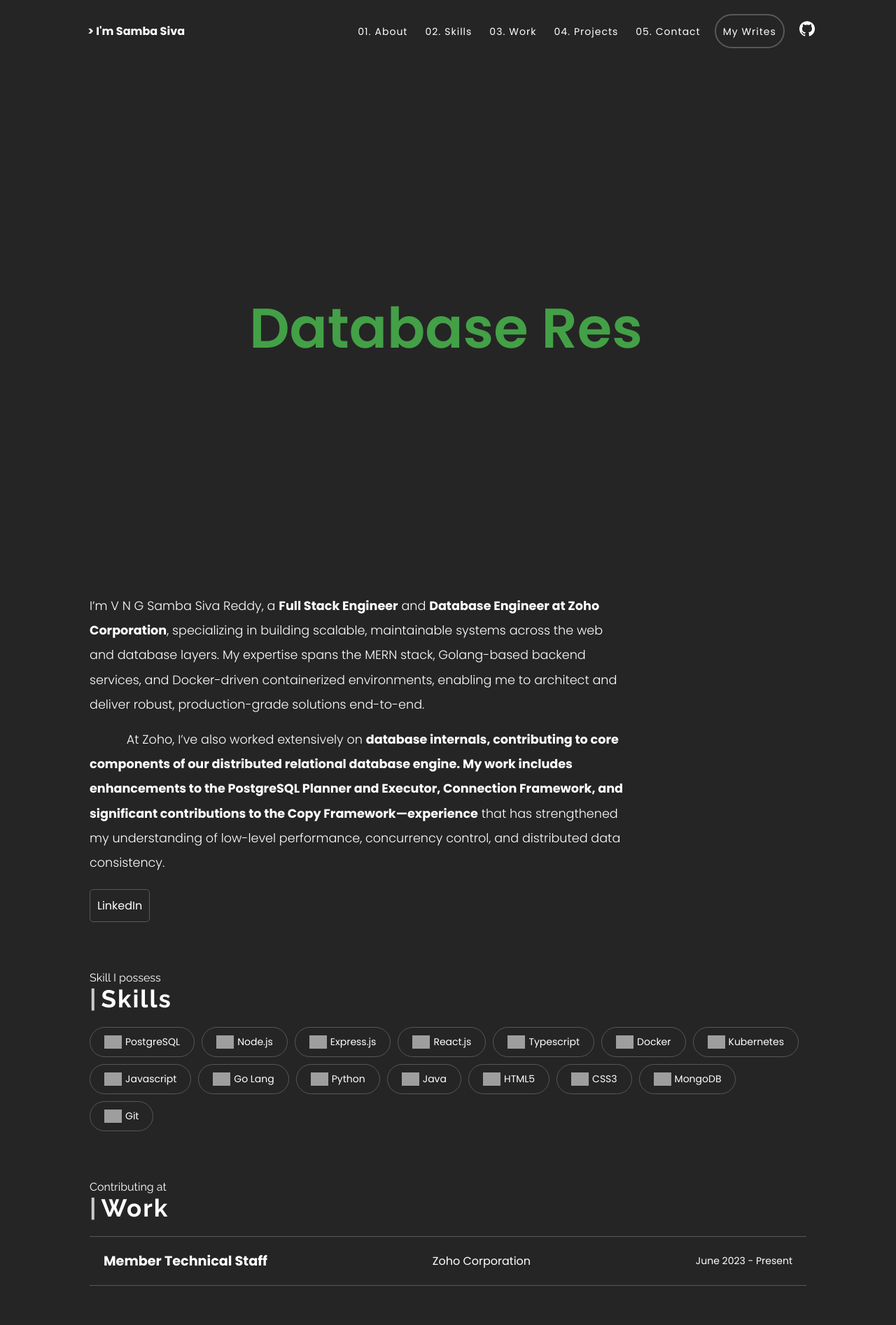
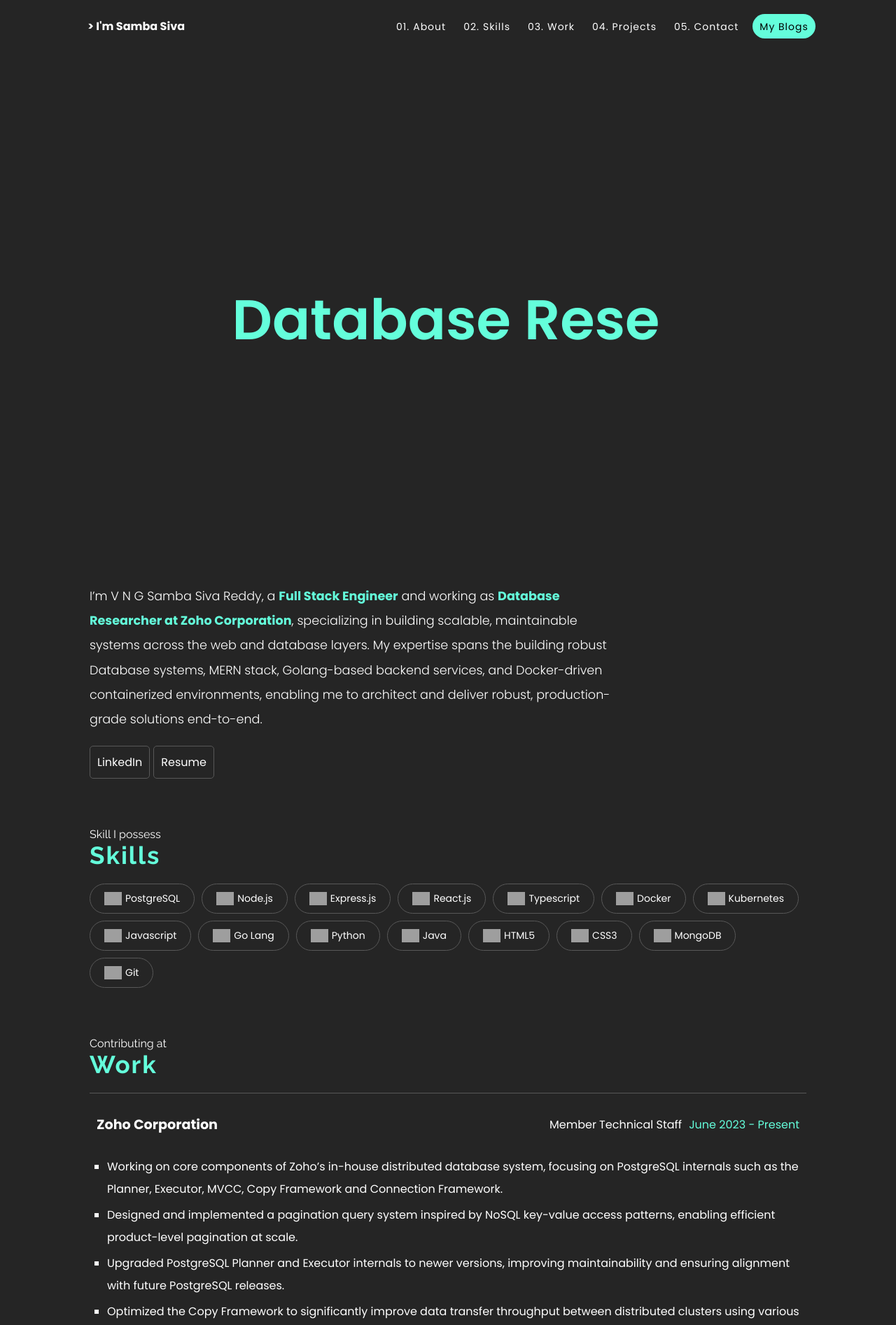
Before and after one commit to sambasivareddy-ch/sambasiva, a React (Create React App) app: page / in a window 1280 px wide. Shown: the top 1894 px of the page at 70% size. Built offline with nearby package versions, Linux system fonts and the light colour scheme; grey boxes are pictures that could not be loaded.

Commit message:
Improved styles
Added job description

```diff
--- a/src/components/Experience.js
+++ b/src/components/Experience.js
@@ -5,9 +5,20 @@ import styles from "../styles/page.module.css";
 const Experience = (props) => {
   return (
     <div className={styles["new-experience-wrapper"]}>
-      <p className={styles['designation']}>{props.exp.designation}</p>
-      <p className={styles['company']}>{props.exp.company}</p>
-      <p className={styles['period']}>{props.exp.period}</p>
+      <div className={styles["new-experience"]}>
+        <p className={styles['company']}>{props.exp.company}</p>
+        <div className={styles['company-meta']}>
+          <p className={styles['designation']}>{props.exp.designation}</p>
+          <p className={styles['period']}>{props.exp.period}</p>
+        </div>
+      </div>
+      {props.exp.description && <div className={styles['description']}>
+        <ul>
+          {props.exp.description.map((point) => {
+            return <li key={Math.random()}>{point}</li>
+          })}
+        </ul>
+      </div>}
     </div>
   );
 };
--- a/src/components/Experiences.js
+++ b/src/components/Experiences.js
@@ -9,11 +9,12 @@ const experiences = [
         designation: "Member Technical Staff",
         company: "Zoho Corporation",
         description: [
-      'Designed a NoSQL mimiced Planner and Executor to run queries in NoSQL format in Postgres Distributed Environment',
-      'Refined execution plans and resource allocation strategies to achieve 50% faster query execution within a distributed environment',
-      'Achieved up to 50 % improvement in file transfer speeds by leveraging the SCP protocol for lightweight, compressed and high-speed data transmission.',
-      'Skills: C, Postgres, RDBMS, C++, Postgres Internals',
-    ]
+            "Working on core components of Zoho’s in-house distributed database system, focusing on PostgreSQL internals such as the Planner, Executor, MVCC, Copy Framework and Connection Framework.",
+            "Designed and implemented a pagination query system inspired by NoSQL key-value access patterns, enabling efficient product-level pagination at scale.",
+            "Upgraded PostgreSQL Planner and Executor internals to newer versions, improving maintainability and ensuring alignment with future PostgreSQL releases.",
+            "Optimized the Copy Framework to significantly improve data transfer throughput between distributed clusters using various protocols/tools like SCP/Netcat.",
+            "Built a Python-based automated testing framework to synthesize real-world query patterns, leading to major insights and measurable performance improvements across the product.",
+        ],
     },
     {
         period: "January 2023 - May 2023",
@@ -23,14 +24,15 @@ const experiences = [
 ];
 
 const Experiences = () => {
-
     return (
         <div id="experience" className={styles["experience-wrapper"]}>
-      <p className={styles['caption']}>Contributing at</p>
+            <p className={styles["caption"]}>Contributing at</p>
             <h2 className={styles["title"]}>Work</h2>
             <div className={styles["experiences_wrapper"]}>
-        <div className={styles['experiences']}>
-          <Experience exp={experiences[0]}/>
+                <div className={styles["experiences"]}>
+                    {experiences.map((exp) => {
+                      return <Experience exp={exp}/>
+                    })}
                 </div>
             </div>
         </div>
--- a/src/components/Intro.js
+++ b/src/components/Intro.js
@@ -7,10 +7,7 @@ const Intro = () => {
     <div className={styles["intro-wrapper"]} id="about">
       <p className={styles["intro-me"]}>
         <p className={styles["about-me"]}>
-        I’m V N G Samba Siva Reddy, a <b>Full Stack Engineer</b> and <b>Database Engineer at Zoho Corporation</b>, specializing in building scalable, maintainable systems across the web and database layers. My expertise spans the MERN stack, Golang-based backend services, and Docker-driven containerized environments, enabling me to architect and deliver robust, production-grade solutions end-to-end.
-        </p>
-        <p className={styles["about-me"]}>
-        At Zoho, I’ve also worked extensively on <b>database internals, contributing to core components of our distributed relational database engine. My work includes enhancements to the PostgreSQL Planner and Executor, Connection Framework, and significant contributions to the Copy Framework—experience</b> that has strengthened my understanding of low-level performance, concurrency control, and distributed data consistency.
+        I’m V N G Samba Siva Reddy, a <b style={{color: "#64FEDB"}}>Full Stack Engineer</b> and working as <b style={{color: "#64FEDB"}}>Database Researcher at Zoho Corporation</b>, specializing in building scalable, maintainable systems across the web and database layers. My expertise spans the building robust Database systems, MERN stack, Golang-based backend services, and Docker-driven containerized environments, enabling me to architect and deliver robust, production-grade solutions end-to-end.
         </p>
       </p>
       <div className={styles['info-links']}>
@@ -24,15 +21,15 @@ const Intro = () => {
         >
           LinkedIn
         </a>
-        {/* <a
-          href="https://drive.google.com/file/d/1qxnK_7-Zj3bVdxGUlGAGaZEhyG6DMhh3/view"
+        <a
+          href="https://drive.google.com/file/d/1nDr5RtHl5S5Vj-Wb2kMFd-DyLnC6IL-Z/view"
           alt="resume"
           className={styles["resume-link"]}
           target="_blank"
           rel="noreferrer"
         >
           Resume
-        </a> */}
+        </a>
       </div>
     </div>
   );
--- a/src/components/Navigation.js
+++ b/src/components/Navigation.js
@@ -72,17 +72,7 @@ const Navigation = () => {
           </li>
           <li className={styles['blog-btn']}>
             <a className={styles["nav-link"]} href="https://bysiva.blog" aria-label="portfolio" target="_blank" rel="noreferrer">
-              My Writes
-            </a>
-          </li>
-          <li>
-            <a
-              href="https://github.com/sambasivareddy-ch"
-              rel="noreferrer"
-              target="_blank"
-              aria-label="github"
-            >
-              <GitHubIcon />
+              My Blogs
             </a>
           </li>
         </ol>
--- a/src/components/TypingTitles.js
+++ b/src/components/TypingTitles.js
@@ -1,3 +1,4 @@
+// components/TypingTitles.jsx
 import { useState, useEffect } from "react";
 import styles from "../styles/typingtitles.module.css";
 
@@ -18,6 +19,7 @@ export default function TypingTitles() {
       );
 
       if (!isDeleting && displayText === current) {
+        // start deleting after a pause
         setTimeout(() => setIsDeleting(true), 1200);
       }
 
@@ -28,12 +30,14 @@ export default function TypingTitles() {
     }, speed);
 
     return () => clearTimeout(handler);
-  }, [displayText, isDeleting, titles, index]);
+  }, [displayText, isDeleting, index, titles]);
 
   return (
-    <h1 className={styles["my-role"]}>
-      {displayText}
-      <span className={styles.cursor}>|</span>
-    </h1>
+    <div className={styles.titleWrapper}>
+      <h1 className={styles["my-role"]} aria-live="polite">
+        {displayText}
+        <span className={styles.cursor} aria-hidden="true">|</span>
+      </h1>
+    </div>
   );
 }
--- a/src/projectinfo.js
+++ b/src/projectinfo.js
@@ -5,9 +5,9 @@ const PROJECTS_DATA = [
         link: "https://bysiva.blog/",
         gitlink: "https://github.com/sambasivareddy-ch/writes-by-siva",
         description:
-            `This is a full-stack blogging application designed to share technical articles, coding solutions, and developer-focused blogs. It covers trending topics in software development such as AI/ML, the MERN stack, and modern engineering practices. The blog section includes detailed posts on system design and core computer science concepts, while the coding section focuses on competitive programming with practical solutions and explanations.
-            Each post is structured for clarity and usefulness, helping readers quickly grasp key ideas. Whether you’re a beginner or an experienced developer, the goal is to provide a clean, organized, and interactive platform to learn, explore, and grow in the tech field.`,
-        skills: ["React.Js", "Next.js", "CSS", "Node.js", "Express.js", "PostgreSQL", "Redis", "Gemini AI"],
+            `This is a full-stack blogging application designed to share technical articles, coding solutions, and developer-focused blogs. It covers trending topics in software development such as MERN stack, and modern engineering practices. The blog section includes detailed posts on system design and core computer science concepts, while the coding section focuses on competitive programming with practical solutions and explanations.
+            Each post is structured for clarity and usefulness, helping readers quickly grasp key ideas. `,
+        skills: ["React.Js", "Next.js", "CSS", "Node.js", "Express.js", "PostgreSQL", "Redis"],
         status: "Completed",
         preview: true,
         features: [],
@@ -40,28 +40,6 @@ const PROJECTS_DATA = [
             "best-practices": "96",
             seo: "100",
         },
-    },
-    {
-        id: "project2",
-        project_name: "Spotify Profile",
-        link: "https://music-dashboard-spotify.vercel.app/",
-        gitlink: "https://github.com/sambasivareddy-ch/spotify-profile-client",
-        description:
-            "A sleek and responsive frontend application that integrates with the Spotify Web API to deliver a personalized music dashboard.",
-        skills: ["React (TS)", "Express.js", "Spotify API"],
-        status: "Completed",
-        preview: false,
-        features: [
-            "Spotify OAuth login for secure authentication.",
-            "Display user's top artists with name, popularity, followers count, and genres.",
-            "Show user's playlists with ability to view songs inside each playlist.",
-            "Display user's top songs based on listening history.",
-            "Show detailed song information including artist, release year, popularity, and duration.",
-            "Allow user to play songs using web browser or mobile Spotify app.",
-            "Display currently playing song with real-time updates.",
-            "Show user's playback queue with upcoming tracks.",
-            "Responsive design for optimal experience across desktop, tablet, and mobile.",
-        ],
     },
     {
         id: "project3",
--- a/src/styles/navigation.module.css
+++ b/src/styles/navigation.module.css
@@ -60,10 +60,15 @@
 }
 
 .blog-btn {
-    border: solid 2px var(--border-color);
-    padding: 10px;
+    padding: 5px 10px;
     border-radius: 5pc;
     cursor: pointer;
+    background-color: var(--cyan-color);
+}
+
+.blog-btn a {
+    background-color: transparent;
+    color: #000;
 }
 
 .blog-btn:hover {
@@ -72,6 +77,7 @@
 
 .blog-btn:hover a {
     text-decoration: none;
+    background-color: transparent;
 }
 
 @media screen and (max-width: 599px) {
@@ -108,8 +114,9 @@
     }
     .navigation {
         flex-direction: column;
+        align-items: flex-start;
         justify-content: flex-start;
-        gap: 10px 0;
+        gap: 20px 0;
     }
     .sticky-nav {
         position: fixed;
@@ -152,8 +159,9 @@
     }
     .navigation {
         flex-direction: column;
+        align-items: flex-start;
         justify-content: flex-start;
-        gap: 10px 0;
+        gap: 20px 0;
     }
     .sticky-nav {
         position: fixed;
--- a/src/styles/page.module.css
+++ b/src/styles/page.module.css
@@ -212,24 +212,46 @@
 }
 
 .new-experience-wrapper {
+  border-top: solid 1px var(--border-color);
+  border-bottom: solid 1px var(--border-color);
+  padding: 10px;
+}
+
+.new-experience {
   display: flex;
   justify-content: space-between;
   align-items: center;
   align-content: center;
   gap: 10px;
-  padding: 20px;
-  border-top: solid 1px var(--border-color);
-  border-bottom: solid 1px var(--border-color);
+  padding: 20px 0;
+  box-sizing: border-box;
 }
 
-.new-experience-wrapper .designation {
+.new-experience-wrapper .description ul{
+  list-style-type: square;
+  margin: 10px 0 10px 15px;
+}
+
+.new-experience-wrapper .description ul li {
+  margin: 5px 0;
+  line-height: 2;
+}
+
+.new-experience .company {
   font-size: 1.2em;
   color: var(--primary-text);
   font-weight: bolder;
 }
 
-.period {
-  font-size: 14px;
+.company-meta {
+  display: flex;
+  flex-wrap: wrap;
+  align-items: center;
+  gap: 10px;
+}
+
+.company-meta p:nth-child(2) {
+  color: var(--cyan-color);
 }
 
 .experience-details {
@@ -264,7 +286,7 @@
 }
 
 .title {
-  color: var(--primary-text);
+  color: var(--cyan-color);
   margin: 0 0 20px;
   font-size: 35px;
   font-weight: bolder;
@@ -276,11 +298,11 @@
   gap: 5px;
 }
 
-.title::before {
+/* .title::before {
   content: "|";
   display: block;
   color: var(--secondary-text);
-}
+} */
 
 /* .title::after {
     content: "";
@@ -713,7 +735,7 @@
     width: 100%;
     height: 350px;
   }
-  .new-experience-wrapper {
+  .new-experience {
     flex-direction: column;
     justify-content: flex-start;
     align-items: flex-start;
--- a/src/styles/typingtitles.module.css
+++ b/src/styles/typingtitles.module.css
@@ -1,20 +1,54 @@
-.my-role {
-    font-size: 5rem;
-    font-weight: 600;
-    white-space: nowrap;
-    color: var(--green-color);
+/* styles/typingtitles.module.css */
+
+.titleWrapper {
+    /* makes sure the title can't overflow the page horizontally */
+    max-width: 100%;
+    padding: 0 1rem; /* small horizontal padding on mobile */
+    box-sizing: border-box;
+    display: block;
+    overflow: visible; /* keep visible for typing caret */
 }
 
+/* Responsive font sizing - shrinks on small screens and caps on large ones */
+.my-role {
+    font-size: clamp(
+        1.6rem,
+        6.5vw,
+        5rem
+    ); /* min 1.6rem, fluid by viewport width, max 5rem */
+    font-weight: 600;
+    line-height: 1;
+    margin: 0;
+    color: var(--cyan-color);
+    /* Prefer not to wrap on mid/large screens, but allow wrapping on very small screens */
+    white-space: nowrap;
+    overflow: hidden; /* prevents horizontal scroll from very long words */
+    text-overflow: clip;
+    max-width: 100%;
+    box-sizing: border-box;
+}
+
+/* If the title is still too long on very small screens, allow it to wrap */
+@media (max-width: 380px) {
+    .my-role {
+        white-space: normal;
+        word-break: break-word;
+    }
+}
+
+/* Cursor styling (small device-friendly) */
 .cursor {
     display: inline-block;
     width: 2px;
-    background: #000;
+    height: 1.05em;
+    background: currentColor;
     margin-left: 4px;
     animation: blink 0.7s steps(1) infinite;
+    vertical-align: bottom;
 }
 
 @keyframes blink {
     50% {
-      opacity: 0;
+        opacity: 0;
     }
 }
```
Lines whose indentation alone changed are shown as unchanged.
